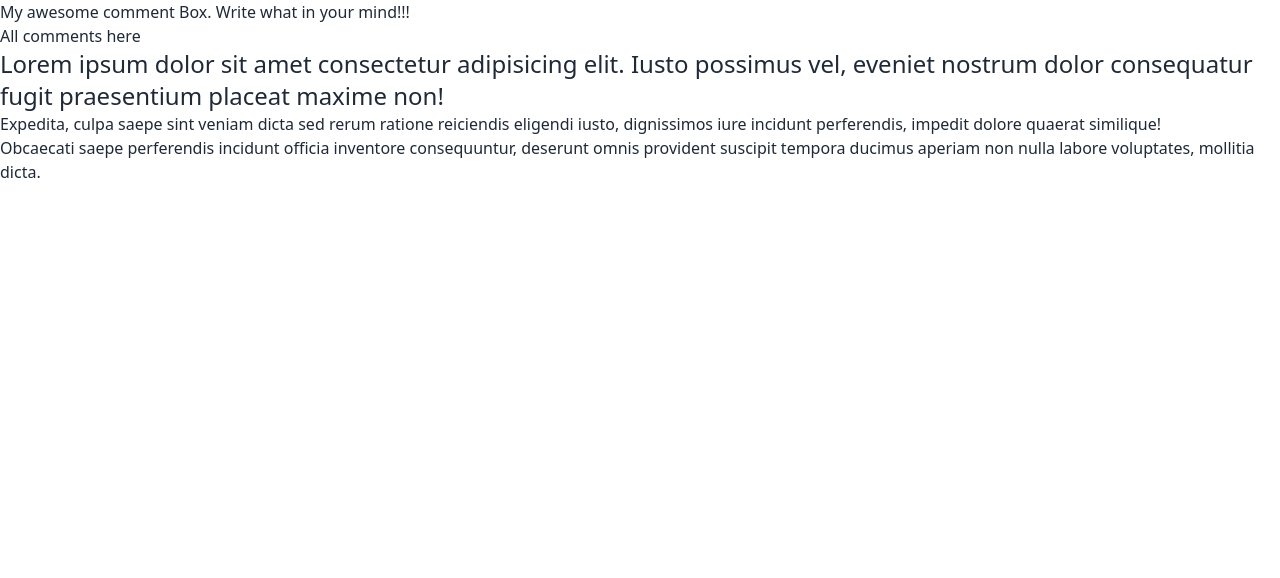
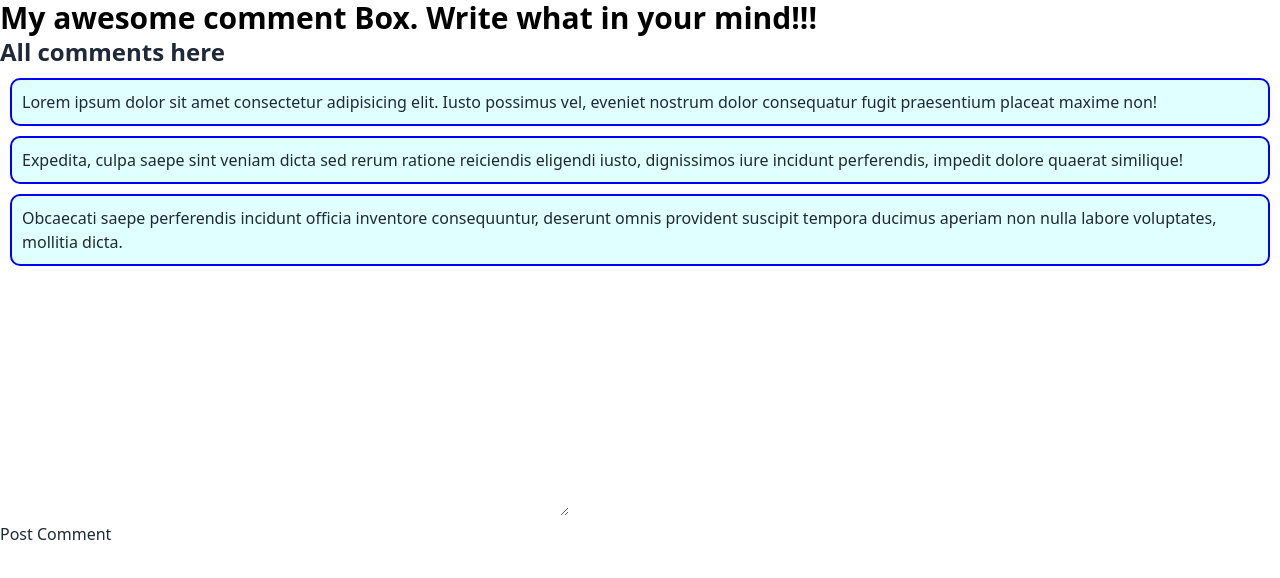
Before and after one commit to nahidkhan31/practice-js, a plain HTML site: page index.html in a window 1280 px wide. Drawn offline with nearby package versions, Linux system fonts and the light colour scheme.

Commit message:
addedcode

```diff
--- a/index.html
+++ b/index.html
@@ -9,16 +9,39 @@
     <script src="https://cdn.tailwindcss.com"></script>
 </head>
 <body>
-  <h1>My awesome comment Box. Write what in your mind!!!</h1>
+  <h1 class="text-3xl text-black font-bold">My awesome comment Box. Write what in your mind!!!</h1>
   <section>
-    <h3>All comments here</h3>
-    <div>
-        <p class="comment text-2xl">Lorem ipsum dolor sit amet consectetur adipisicing elit. Iusto possimus vel, eveniet nostrum dolor consequatur fugit praesentium placeat maxime non!</p>
+    <h3 class="text-2xl font-bold">All comments here</h3>
+    <div id="comment-container">
+        <p class="comment">Lorem ipsum dolor sit amet consectetur adipisicing elit. Iusto possimus vel, eveniet nostrum dolor consequatur fugit praesentium placeat maxime non!</p>
         <p class="comment">Expedita, culpa saepe sint veniam dicta sed rerum ratione reiciendis eligendi iusto, dignissimos iure incidunt perferendis, impedit dolore quaerat similique!</p>
         <p class="comment">Obcaecati saepe perferendis incidunt officia inventore consequuntur, deserunt omnis provident suscipit tempora ducimus aperiam non nulla labore voluptates, mollitia dicta.</p>
     </div>
+   <form>
+    <textarea name="" id="comment-text-box" cols="60" rows="10"></textarea>
+    <br>
+    <button id="btn-post-comment">Post Comment</button>
+   </form>
   </section>
+   <script>
+    // step number 01
+document.getElementById('btn-post-comment').addEventListener('click', function(){
 
+    // step number 02: get the text written in the comment text area
+    const commentTextBox = document.getElementById('comment-text-box');
+    const newComment= commentTextBox.value;
+
+    // step-03: get the parent node where to publish comment
+    const commentContainer= document.getElementById('comment-container');
+
+    // step-04: create a comment p and set the innerText
+    const  commentElement = document.createElement('p');
+    commentElement.innerText = newComment;
+
+    // step-05:  append the new p tag to the parent node
+    commentContainer.appendChild(commentElement);
+    })
+   </script>
   <script src="jsfile/file.js"></script>
 </body>
 </html>
--- a/style/style.css
+++ b/style/style.css
@@ -0,0 +1,7 @@
+.comment{
+    border: 2px solid blue;
+    background-color: lightcyan;
+    margin: 10px;
+    padding: 10px;
+    border-radius: 10px;
+}
```
Also changed, not shown: jsfile/file.js (+17 -1 lines).
